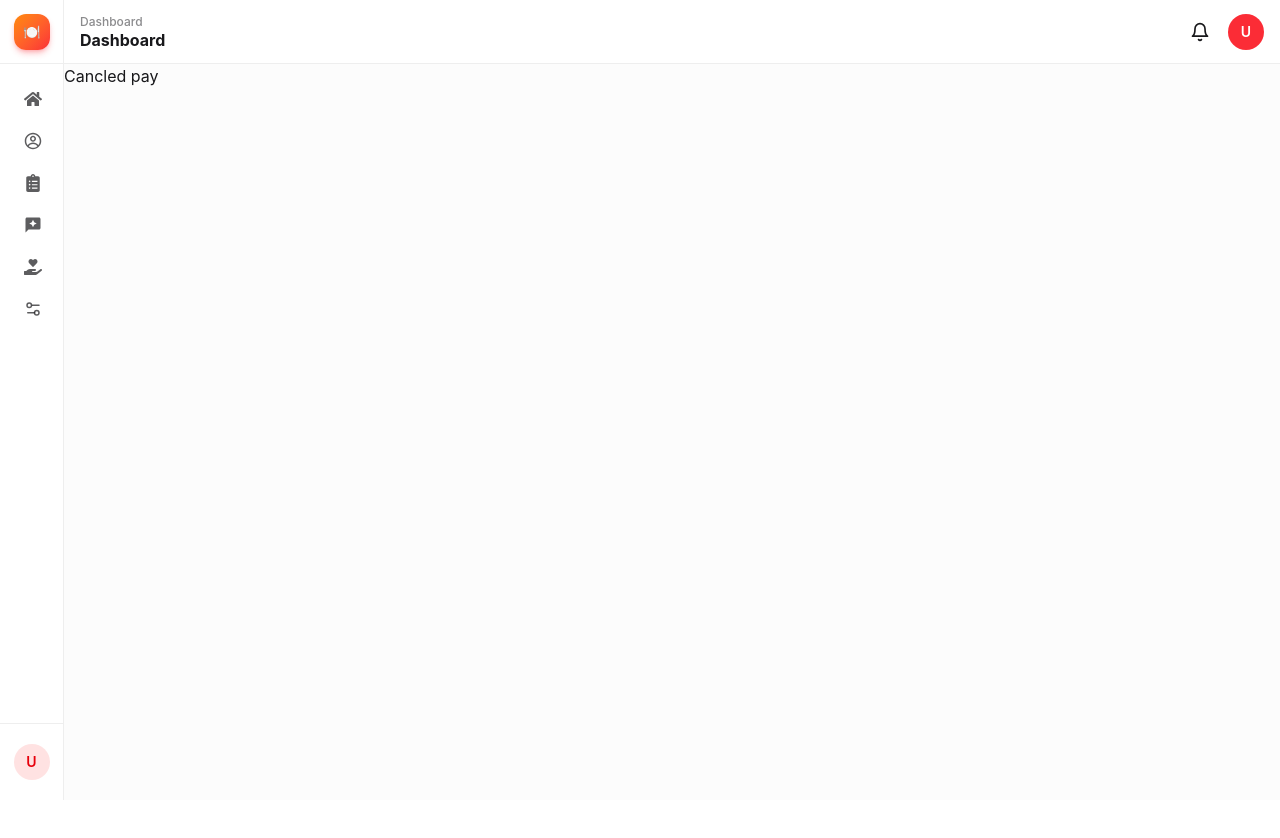
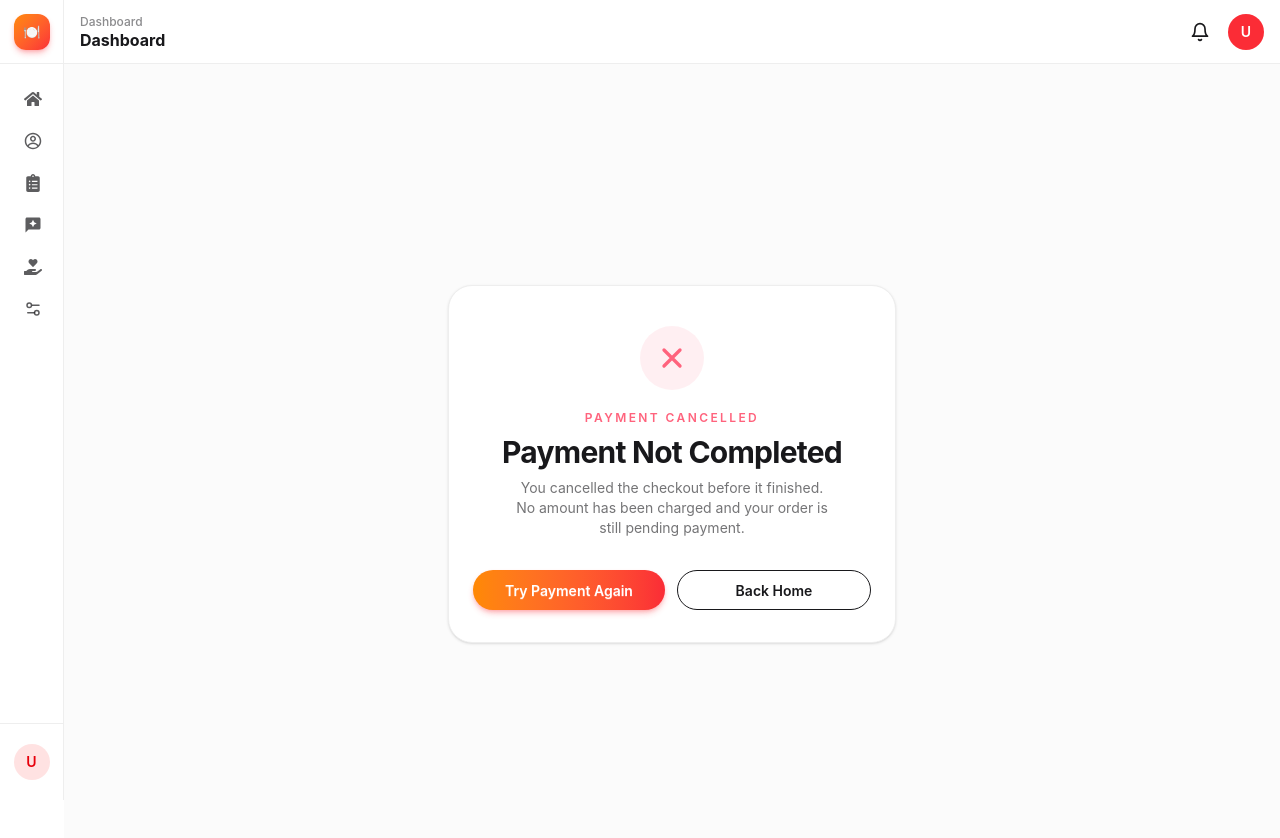
Before and after one commit to asik247/localChefBazaar_client, a React (Vite) app: page /dashboardLayouts/payment-cancelled in a window 1280 px wide. Shown: the top 838 px of the page. Before the commit the page ends 800 px from the top, so only its background shows below. Built offline with nearby package versions, Linux system fonts and the light colour scheme; no server answers; sample sign-in values are in the browser's storage.

Commit message:
ui update

```diff
--- a/src/Components/Footer/Foot.jsx
+++ b/src/Components/Footer/Foot.jsx
@@ -15,7 +15,7 @@ const Foot = () => {
                 <span className="text-white font-bold text-sm">🍽️</span>
               </div>
               <span className="font-bold text-base-content text-lg">
-                Foodie<span className="text-red-500">Hub</span>
+                LocalChef<span className="text-red-500">Bazaar</span>
               </span>
             </div>
             <p className="text-sm text-base-content/60 max-w-xs leading-relaxed">
--- a/src/Pages/DashBoard/Payments/PaymenntCancled.jsx
+++ b/src/Pages/DashBoard/Payments/PaymenntCancled.jsx
@@ -1,11 +1,47 @@
 import React from 'react';
+import { Link } from 'react-router';
 
-const PaymenntCancled = () => {
+const PaymentCancelled = () => {
     return (
-        <div>
-            <h1>Cancled pay</h1>
+        <div className="min-h-screen bg-base-200/40 flex items-center justify-center px-4 py-14">
+            <div className="w-full max-w-md rounded-3xl border border-base-300 bg-base-100 shadow-sm overflow-hidden">
+
+                <div className="flex flex-col items-center text-center px-6 pt-10 pb-6">
+                    <div className="w-16 h-16 rounded-full bg-error/10 flex items-center justify-center mb-5">
+                        <svg xmlns="http://www.w3.org/2000/svg" className="w-8 h-8 text-error" fill="none" viewBox="0 0 24 24" stroke="currentColor" strokeWidth={2.5}>
+                            <path strokeLinecap="round" strokeLinejoin="round" d="M6 18L18 6M6 6l12 12" />
+                        </svg>
+                    </div>
+
+                    <p className="text-xs font-semibold tracking-[0.2em] text-error uppercase mb-2">
+                        Payment cancelled
+                    </p>
+                    <h1 className="text-2xl sm:text-3xl font-bold text-base-content tracking-tight">
+                        Payment Not Completed
+                    </h1>
+                    <p className="mt-2 text-sm text-base-content/60 max-w-xs">
+                        You cancelled the checkout before it finished. No amount has been charged
+                        and your order is still pending payment.
+                    </p>
+                </div>
+
+                <div className="px-6 pt-2 pb-8 flex flex-col sm:flex-row gap-3">
+                    <Link
+                        to="/dashboardLayouts/myOrders"
+                        className="btn flex-1 rounded-full text-white font-semibold border-none bg-gradient-to-r from-orange-400 to-red-500 shadow-md shadow-red-500/30 hover:scale-105 hover:shadow-red-500/50 active:scale-95 transition-all duration-300"
+                    >
+                        Try Payment Again
+                    </Link>
+                    <Link
+                        to="/"
+                        className="btn flex-1 rounded-full btn-outline"
+                    >
+                        Back Home
+                    </Link>
+                </div>
+            </div>
         </div>
     );
 };
 
-export default PaymenntCancled;
+export default PaymentCancelled;
--- a/src/Pages/DashBoard/Payments/PaymentSuccess.jsx
+++ b/src/Pages/DashBoard/Payments/PaymentSuccess.jsx
@@ -1,24 +1,88 @@
 import React, { useEffect, useState } from 'react';
-import { useSearchParams } from 'react-router';
+import { Link, useSearchParams } from 'react-router';
 import useInstanceSecqure from '../../../Hooks/useInstanceSecqure';
+import Loading from '../../../Shares/Loading';
+
 const PaymentSuccess = () => {
     const instanceSecqure = useInstanceSecqure();
     const [searchParams] = useSearchParams();
     const sessionId = searchParams.get('session_id');
     const [paymentInfo, setPaymentInfo] = useState({});
+    const [loading, setLoading] = useState(true);
+
     //? useEffect code here;
     useEffect(() => {
         instanceSecqure.patch(`/paymentSuccess?session_id=${sessionId}`)
             .then(res => {
-                // console.log(res.data);
-                setPaymentInfo({ trackingId: res.data.trackingId, transactionId: res.data.transactionId })
+                setPaymentInfo({
+                    trackingId: res.data.trackingId,
+                    transactionId: res.data.transactionId
+                });
             })
-    }, [instanceSecqure, sessionId])
+            .finally(() => setLoading(false));
+    }, [instanceSecqure, sessionId]);
+
+    if (loading) {
+        return <Loading />;
+    }
+
     return (
-        <div>
-            <h1>Payment success report</h1>
-            <p>Track:{paymentInfo.trackingId}</p>
-            <p>Trans:{paymentInfo.transactionId}</p>
+        <div className="min-h-screen bg-base-200/40 flex items-center justify-center px-4 py-14">
+            <div className="w-full max-w-md rounded-3xl border border-base-300 bg-base-100 shadow-sm overflow-hidden">
+
+                <div className="flex flex-col items-center text-center px-6 pt-10 pb-6">
+                    <div className="w-16 h-16 rounded-full bg-success/10 flex items-center justify-center mb-5">
+                        <svg xmlns="http://www.w3.org/2000/svg" className="w-8 h-8 text-success" fill="none" viewBox="0 0 24 24" stroke="currentColor" strokeWidth={2.5}>
+                            <path strokeLinecap="round" strokeLinejoin="round" d="M5 13l4 4L19 7" />
+                        </svg>
+                    </div>
+
+                    <p className="text-xs font-semibold tracking-[0.2em] text-success uppercase mb-2">
+                        Payment confirmed
+                    </p>
+                    <h1 className="text-2xl sm:text-3xl font-bold text-base-content tracking-tight">
+                        Payment Successful
+                    </h1>
+                    <p className="mt-2 text-sm text-base-content/60 max-w-xs">
+                        Thanks! Your order has been paid and the chef has been notified.
+                    </p>
+                </div>
+
+                <div className="mx-6 rounded-2xl bg-base-200/40 border border-base-200 p-4 space-y-3">
+                    <div className="flex items-center justify-between">
+                        <span className="text-xs font-semibold tracking-widest text-base-content/50 uppercase">
+                            Tracking ID
+                        </span>
+                        <span className="text-sm font-mono font-semibold text-base-content">
+                            {paymentInfo.trackingId || 'N/A'}
+                        </span>
+                    </div>
+                    <div className="border-t border-base-300" />
+                    <div className="flex items-center justify-between">
+                        <span className="text-xs font-semibold tracking-widest text-base-content/50 uppercase">
+                            Transaction ID
+                        </span>
+                        <span className="text-sm font-mono font-semibold text-base-content">
+                            {paymentInfo.transactionId || 'N/A'}
+                        </span>
+                    </div>
+                </div>
+
+                <div className="px-6 pt-6 pb-8 flex flex-col sm:flex-row gap-3">
+                    <Link
+                        to="/dashboardLayouts/myOrders"
+                        className="btn flex-1 rounded-full text-white font-semibold border-none bg-gradient-to-r from-orange-400 to-red-500 shadow-md shadow-red-500/30 hover:scale-105 hover:shadow-red-500/50 active:scale-95 transition-all duration-300"
+                    >
+                        View My Orders
+                    </Link>
+                    <Link
+                        to="/"
+                        className="btn flex-1 rounded-full btn-outline"
+                    >
+                        Back Home
+                    </Link>
+                </div>
+            </div>
         </div>
     );
 };
--- a/src/Pages/Meals/Meals.jsx
+++ b/src/Pages/Meals/Meals.jsx
@@ -4,18 +4,29 @@ import useInstance from '../../Hooks/useInstance';
 import { Link } from 'react-router';
 const Meals = () => {
     const instance = useInstance()
-    const {data:meals=[]} = useQuery({
-        queryKey:['meals'],
-        queryFn:async()=>{
+    const { data: meals = [] } = useQuery({
+        queryKey: ['meals'],
+        queryFn: async () => {
             const res = await instance('/cardsData/meals');
             return res.data
         }
     })
     return (
         <div>
-            <h1>All Meals here{meals.length}</h1>
+            {/* <h1>All Meals here{meals.length}</h1> */}
+            <div className="text-center my-10">
+                <h1 className="text-3xl md:text-4xl font-extrabold tracking-tight italic text-base-content">
+                   All Freshly Made <span className="text-emerald-500">for You</span>
+                </h1>
+                <p className="mt-3 text-sm text-base-content/60">
+                    Showing{' '}
+                    <span className="badge badge-error badge-outline font-semibold align-middle">
+                        {meals.length}
+                    </span>{' '}
+                    {meals.length === 1 ? 'meal' : 'meals'} available right now
+                </p>
+            </div>
             <div className='mt-20'>
-
                 <div className='grid grid-cols-1 md:grid-cols-2 lg:grid-cols-3 gap-8'>
                     {meals.map(meal => (
                         <div key={meal._id} className="bg-white rounded-2xl border border-gray-100 overflow-hidden w-full  mx-auto  hover:shadow-md transition-shadow">
--- a/src/Pages/OrdersPage/Order.jsx
+++ b/src/Pages/OrdersPage/Order.jsx
@@ -1,11 +1,12 @@
 import { useQuery } from '@tanstack/react-query';
 import React from 'react';
-import { useParams } from 'react-router';
+import { useNavigate, useParams } from 'react-router';
 import useInstance from '../../Hooks/useInstance';
 import useAuth from '../../Hooks/useAuth';
 import Swal from 'sweetalert2';
 const Order = () => {
     const { user } = useAuth();
+    const navegate = useNavigate()
     const { id } = useParams();
     const instance = useInstance();
     //Todo get db data;
@@ -62,7 +63,9 @@ const Order = () => {
 
                 form.reset();
             }
+            navegate('/dashboardLayouts/myOrders')
         }
+
     } catch (error) {
         console.log(error);
         Swal.fire({
```
Lines whose indentation alone changed are shown as unchanged.
